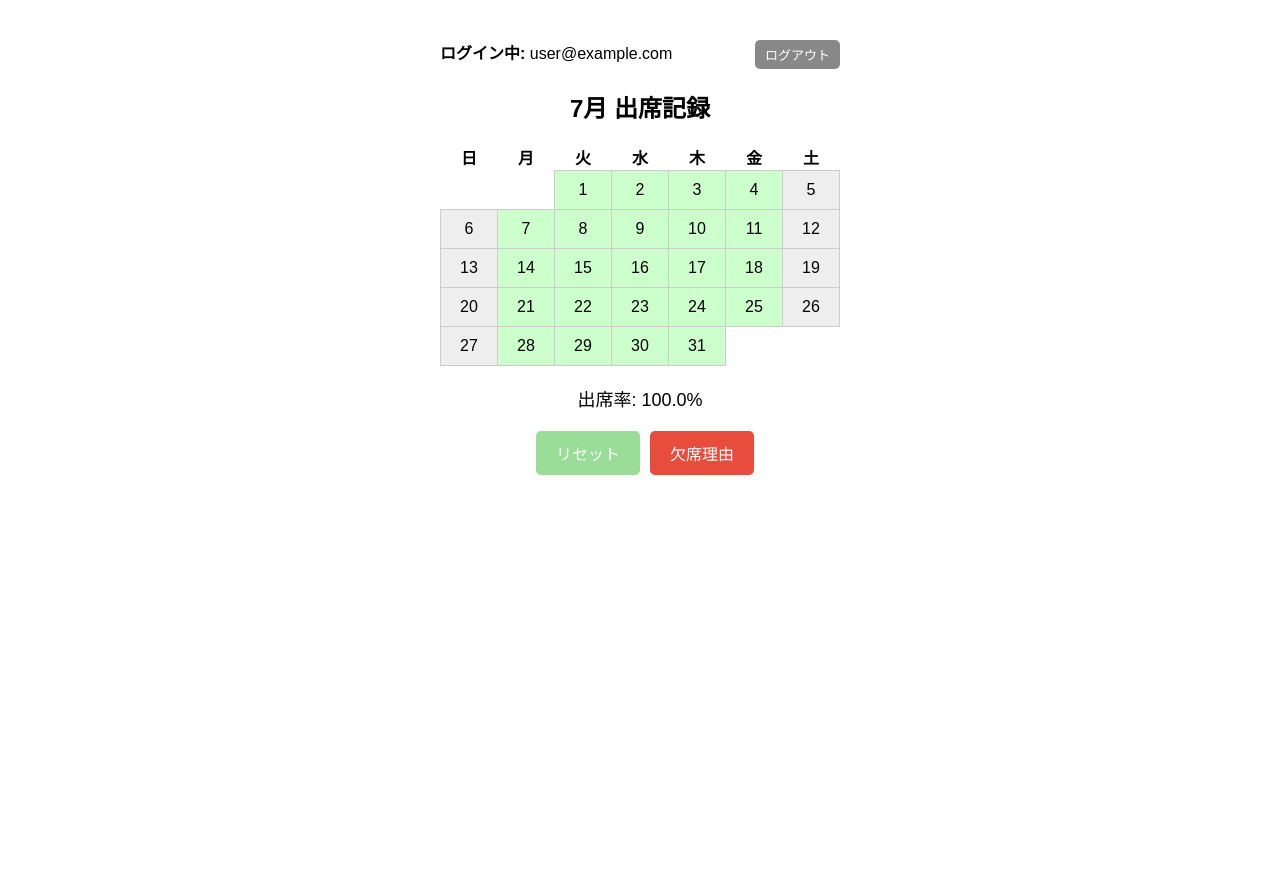
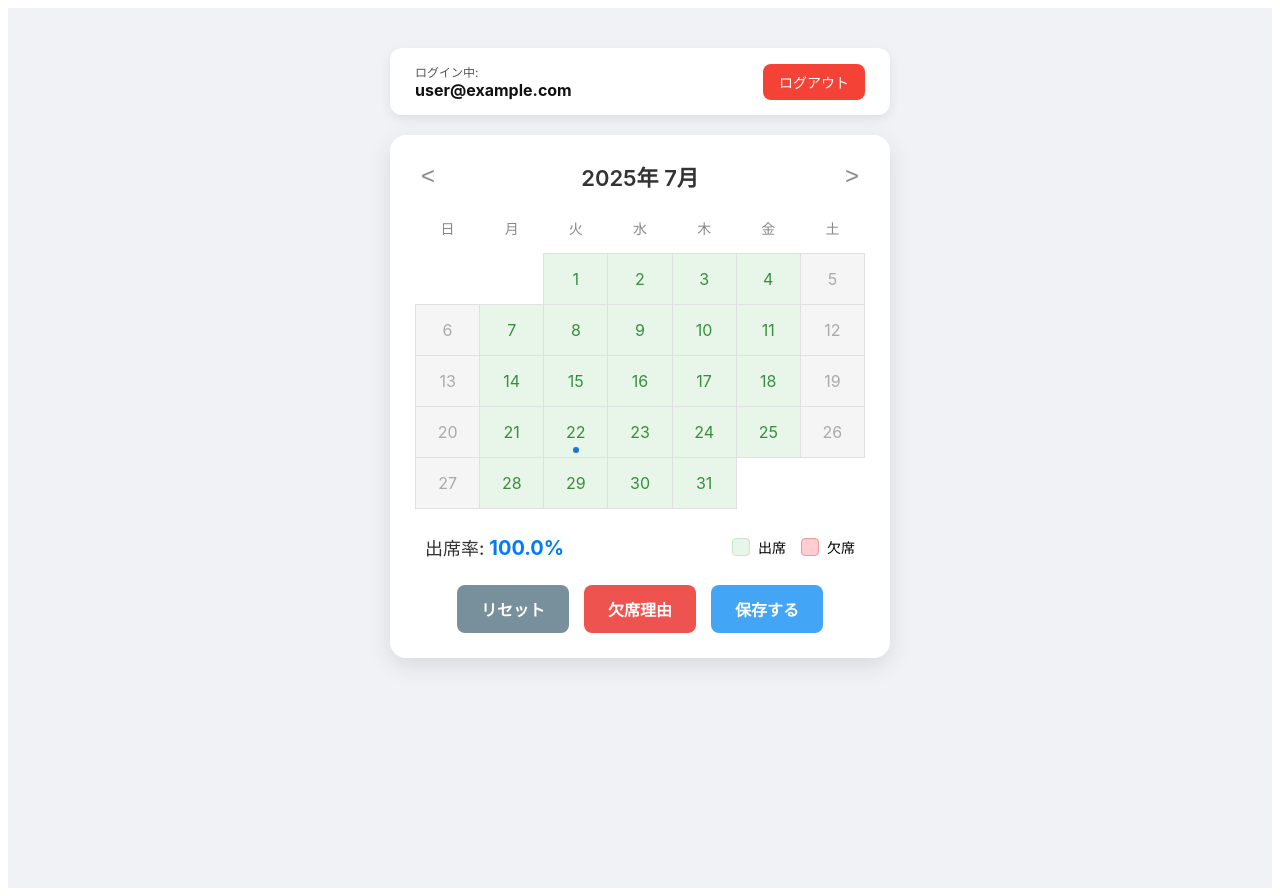
Before and after one commit to std-s23007/PBL_C, a Next.js app: page /Calendar in a window 1280 px wide. Before the commit the page ends 800 px from the top, so only its background shows below. Built offline with nearby package versions, Linux system fonts and the light colour scheme; no server answers; sample sign-in values are in the browser's storage.

Commit message:
デザイン変更

```diff
--- a/src/app/Calendar/page.js
+++ b/src/app/Calendar/page.js
@@ -4,23 +4,18 @@ import React, { useState, useEffect } from "react";
 import { useRouter, useSearchParams } from "next/navigation";
 import { auth } from "../../firebase";
 import { signOut, onAuthStateChanged } from "firebase/auth";
-import styles from "./page.module.css";
+import styles from "./page.module.css"; // 新しいCSSモジュールをインポート
 
 export default function AttendanceCalendar() {
   const router = useRouter();
   const searchParams = useSearchParams();
 
-  // ログインユーザー情報
   const [user, setUser] = useState(null);
-
-  // カレンダーの年月・欠席日管理
-  const [year, setYear] = useState(null);
-  const [month, setMonth] = useState(null);
+  const [year, setYear] = useState(new Date().getFullYear());
+  const [month, setMonth] = useState(new Date().getMonth());
   const [absentDays, setAbsentDays] = useState(new Set());
 
-  // 認証状態監視＋年月取得
   useEffect(() => {
-    // Firebase Auth ユーザー監視
     const unsubscribe = onAuthStateChanged(auth, (currentUser) => {
       if (currentUser) {
         setUser(currentUser);
@@ -29,30 +24,39 @@ export default function AttendanceCalendar() {
       }
     });
 
-    // URLクエリから年月取得
     const y = parseInt(searchParams.get("year") || "");
     const m = parseInt(searchParams.get("month") || "");
     if (!isNaN(y) && !isNaN(m)) {
       setYear(y);
       setMonth(m - 1);
-    } else {
-      const today = new Date();
-      setYear(today.getFullYear());
-      setMonth(today.getMonth());
     }
 
+    // ここで欠席データをフェッチするロジックを想定
+    // fetchAbsentData(year, month);
+
     return () => unsubscribe();
-  }, [router, searchParams]);
+  }, [router, searchParams, year, month]);
 
-  // ログアウト関数
   const handleLogout = async () => {
     await signOut(auth);
     router.push("/");
   };
 
-  if (!user || year === null || month === null) return <div>読み込み中...</div>;
+  const changeMonth = (offset) => {
+    const newDate = new Date(year, month + offset, 1);
+    const newYear = newDate.getFullYear();
+    const newMonth = newDate.getMonth();
+    router.push(`/attendance?year=${newYear}&month=${newMonth + 1}`);
+  };
 
-  // 出席率計算・カレンダー描画は元コード通り
+  const handleSave = () => {
+    // ここで欠席データを保存するロジックを想定
+    // e.g., saveAbsentData(year, month, absentDays);
+    alert("出席データを保存しました。");
+  };
+
+  if (!user) return <div className={styles.loading}>読み込み中...</div>;
+
   const daysInMonth = new Date(year, month + 1, 0).getDate();
   const firstDayWeekday = new Date(year, month, 1).getDay();
 
@@ -85,29 +89,36 @@ export default function AttendanceCalendar() {
     return dayOfWeek !== 0 && dayOfWeek !== 6;
   });
 
-  const attendanceRate = ((weekdays.length - validAbsentDays.length) / weekdays.length) * 100;
+  const attendanceRate = weekdays.length > 0 ? ((weekdays.length - validAbsentDays.length) / weekdays.length) * 100 : 100;
 
   const calendarCells = [];
   for (let i = 0; i < firstDayWeekday; i++) calendarCells.push(null);
   for (let day = 1; day <= daysInMonth; day++) calendarCells.push(day);
 
   const weeks = [];
-  for (let i = 0; i < 6; i++) {
+  for (let i = 0; i < Math.ceil(calendarCells.length / 7); i++) {
     weeks.push(calendarCells.slice(i * 7, i * 7 + 7));
   }
 
   return (
+    <div className={styles.background}>
       <div className={styles.container}>
-      <header style={{ display: "flex", justifyContent: "space-between", marginBottom: 20 }}>
-        <div>
-          <strong>ログイン中:</strong> {user.email}
+        <header className={styles.header}>
+          <div className={styles.userInfo}>
+            <p>ログイン中:</p>
+            <strong>{user.email}</strong>
           </div>
           <button className={styles.logoutButton} onClick={handleLogout}>
             ログアウト
           </button>
         </header>
 
-      <h2>{month + 1}月 出席記録</h2>
+        <main className={styles.calendarCard}>
+          <div className={styles.calendarHeader}>
+            <button onClick={() => changeMonth(-1)} className={styles.navButton}>&lt;</button>
+            <h2>{year}年 {month + 1}月</h2>
+            <button onClick={() => changeMonth(1)} className={styles.navButton}>&gt;</button>
+          </div>
 
           <table className={styles.table}>
             <thead>
@@ -125,16 +136,20 @@ export default function AttendanceCalendar() {
                     const dayOfWeek = date.getDay();
                     const isAbsent = absentDays.has(day);
                     const isWeekend = (dayOfWeek === 0 || dayOfWeek === 6);
+                    const isToday = new Date().toDateString() === date.toDateString();
+
+                    let cellClassName = styles.dayCell;
+                    if (isWeekend) cellClassName += ` ${styles.weekend}`;
+                    if (isAbsent) cellClassName += ` ${styles.absent}`;
+                    if (isToday) cellClassName += ` ${styles.today}`;
+                    if (!isWeekend) cellClassName += ` ${styles.weekday}`;
+
 
                     return (
                       <td
                         key={idx}
                         onClick={() => !isWeekend && toggleAbsent(day)}
-                    className={styles.dayCell}
-                    style={{
-                      backgroundColor: isAbsent ? '#f88' : isWeekend ? '#eee' : '#cfc',
-                      cursor: isWeekend ? 'default' : 'pointer'
-                    }}
+                        className={cellClassName}
                         title={isAbsent ? '欠席' : isWeekend ? '土日' : '出席'}
                       >
                         {day}
@@ -146,17 +161,29 @@ export default function AttendanceCalendar() {
             </tbody>
           </table>
 
+          <div className={styles.summary}>
             <div className={styles.rate}>
-        出席率: {attendanceRate.toFixed(1)}%
+              出席率: <strong>{attendanceRate.toFixed(1)}%</strong>
+            </div>
+             <div className={styles.legend}>
+              <span className={`${styles.legendItem} ${styles.present}`}></span> 出席
+              <span className={`${styles.legendItem} ${styles.absentLegend}`}></span> 欠席
+            </div>
           </div>
 
-      <button className={styles.resetButton} onClick={resetAbsentDays}>
+          <div className={styles.actions}>
+            <button className={`${styles.button} ${styles.resetButton}`} onClick={resetAbsentDays}>
               リセット
             </button>
-
-      <button className={styles.reasonButton} onClick={() => router.push("/Reason")}>
+            <button className={`${styles.button} ${styles.reasonButton}`} onClick={() => router.push("/Reason")}>
               欠席理由
             </button>
+            <button className={`${styles.button} ${styles.saveButton}`} onClick={handleSave}>
+              保存する
+            </button>
+          </div>
+        </main>
+      </div>
     </div>
   );
 }
--- a/src/app/Calendar/page.module.css
+++ b/src/app/Calendar/page.module.css
@@ -1,70 +1,244 @@
+.background {
+  background-color: #f0f2f5;
+  min-height: 100vh;
+  padding: 40px 20px;
+  font-family: -apple-system, BlinkMacSystemFont, "Segoe UI", Roboto, "Helvetica Neue", Arial, sans-serif;
+}
+
 .container {
-  max-width: 400px;
-  margin: 40px auto;
-  font-family: sans-serif;
+  max-width: 500px;
+  margin: 0 auto;
+}
+
+.header {
+  display: flex;
+  justify-content: space-between;
+  align-items: center;
+  margin-bottom: 20px;
+  background-color: white;
+  padding: 15px 25px;
+  border-radius: 12px;
+  box-shadow: 0 4px 12px rgba(0,0,0,0.08);
+}
+
+.userInfo {
+  font-size: 14px;
+  color: #555;
+}
+
+.userInfo p {
+    margin: 0;
+    font-size: 12px;
+}
+
+.userInfo strong {
+    font-size: 16px;
+    color: #111;
+}
+
+.logoutButton {
+  padding: 8px 16px;
+  font-size: 14px;
+  background-color: #f44336;
+  color: white;
+  border: none;
+  border-radius: 8px;
+  cursor: pointer;
+  transition: background-color 0.2s;
+}
+
+.logoutButton:hover {
+  background-color: #d32f2f;
+}
+
+.calendarCard {
+  background-color: #ffffff;
+  border-radius: 16px;
+  padding: 25px;
+  box-shadow: 0 8px 24px rgba(0,0,0,0.1);
   text-align: center;
 }
+
+.calendarHeader {
+  display: flex;
+  justify-content: space-between;
+  align-items: center;
+  margin-bottom: 25px;
+  color: #333;
+}
+
+.calendarHeader h2 {
+    margin: 0;
+    font-size: 22px;
+    font-weight: 600;
+}
+
+.navButton {
+  background: none;
+  border: none;
+  font-size: 24px;
+  cursor: pointer;
+  color: #888;
+  transition: color 0.2s;
+}
+
+.navButton:hover {
+  color: #333;
+}
+
 
 .table {
   width: 100%;
   border-collapse: collapse;
-  margin-bottom: 20px;
+  margin-bottom: 25px;
+}
+
+.table th {
+    padding-bottom: 15px;
+    font-weight: 500;
+    color: #888;
+    font-size: 14px;
 }
 
 .dayCell {
-  border: 1px solid #ccc;
-  padding: 10px;
+  border: 1px solid #e0e0e0;
+  padding: 0;
   width: 14.28%;
+  height: 50px;
+  text-align: center;
+  vertical-align: middle;
   cursor: pointer;
   user-select: none;
+  font-size: 16px;
+  transition: background-color 0.2s, color 0.2s;
+  position: relative;
+}
+
+.weekday {
+    background-color: #e8f5e9; /* 出席の薄い緑 */
+    color: #388e3c;
+}
+
+.weekday:hover {
+    background-color: #dceddc;
+}
+
+.absent {
+    background-color: #ffcdd2; /* 欠席の薄い赤 */
+    color: #c62828;
+    font-weight: bold;
+}
+
+.weekend {
+  background-color: #f5f5f5;
+  color: #aaa;
+  cursor: default;
+}
+
+.today::after {
+    content: '';
+    position: absolute;
+    bottom: 4px;
+    left: 50%;
+    transform: translateX(-50%);
+    width: 6px;
+    height: 6px;
+    border-radius: 50%;
+    background-color: #1976d2;
+}
+
+.summary {
+    display: flex;
+    justify-content: space-between;
+    align-items: center;
+    margin-bottom: 25px;
+    padding: 0 10px;
 }
 
 .rate {
   font-size: 18px;
-  margin-bottom: 20px;
+  font-weight: 500;
+  color: #333;
+}
+
+.rate strong {
+    font-size: 20px;
+    color: #007bff;
+}
+
+.legend {
+    display: flex;
+    align-items: center;
+    font-size: 14px;
+}
+
+.legendItem {
+    width: 16px;
+    height: 16px;
+    border-radius: 4px;
+    margin-right: 8px;
+    margin-left: 15px;
+}
+
+.present {
+    background-color: #e8f5e9;
+    border: 1px solid #c8e6c9;
+}
+
+.absentLegend {
+    background-color: #ffcdd2;
+    border: 1px solid #ef9a9a;
+}
+
+.actions {
+  display: flex;
+  justify-content: center;
+  gap: 15px;
+}
+
+.button {
+  padding: 12px 24px;
+  font-size: 16px;
+  font-weight: 600;
+  color: white;
+  border: none;
+  border-radius: 8px;
+  cursor: pointer;
+  transition: background-color 0.2s, transform 0.1s;
+}
+
+.button:hover {
+    transform: translateY(-2px);
+    box-shadow: 0 4px 8px rgba(0,0,0,0.15);
 }
 
 .resetButton {
-  padding: 10px 20px;
-  font-size: 16px;
-  margin-left: 10px;
-  background-color:#99dd99; /* リセットボタンの緑 */
-  color: white;
-  border: none;
-  border-radius: 5px;
-  cursor: pointer;
+  background-color: #78909c;
 }
 
 .resetButton:hover {
-  background-color: #82c082;
+  background-color: #607d8b;
 }
 
 .reasonButton {
-  padding: 10px 20px;
-  font-size: 16px;
-  margin-left: 10px;
-  background-color: #e74c3c; /* 欠席理由画面の赤 */
-  color: white;
-  border: none;
-  border-radius: 5px;
-  cursor: pointer;
+  background-color: #ef5350;
 }
 
 .reasonButton:hover {
-  background-color: #c0392b;
+  background-color: #e53935;
 }
 
-.logoutButton {
-  padding: 5px 10px;
-  font-size: 13px;
-  margin-left: 10px;
-  background-color: #888; /* ログアウト画面のグレー */
-  color: white;
-  border: none;
-  border-radius: 5px;
-  cursor: pointer;
+.saveButton {
+  background-color: #42a5f5;
 }
 
-.logoutButton:hover {
-  background-color: #666;
+.saveButton:hover {
+  background-color: #1e88e5;
 }
+
+.loading {
+    text-align: center;
+    padding: 50px;
+    font-size: 18px;
+    color: #888;
+}
```
Lines whose indentation alone changed are shown as unchanged.
